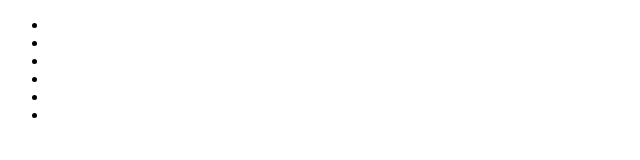
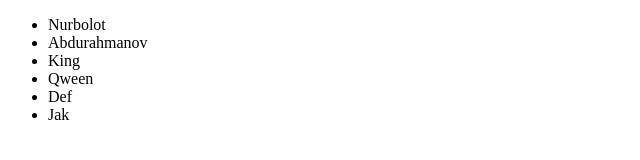
Before and after one commit to Abdurahmanov19/My-web-site, a plain HTML site: page index.html in a window 1280 px wide. Shown: the whole page, without its empty margins (0-640 px from the left). Drawn offline with Linux system fonts and the light colour scheme.

Commit message:
Список составлен

```diff
--- a/index.html
+++ b/index.html
@@ -11,12 +11,12 @@
         <div class="container">
             <div class="logo"></div>
             <ul class="item">
-                <li></li>
-                <li></li>
-                <li></li>
-                <li></li>
-                <li></li>
-                <li></li>
+                <li>Nurbolot</li>
+                <li>Abdurahmanov</li>
+                <li>King</li>
+                <li>Qween</li>
+                <li>Def</li>
+                <li>Jak</li>
             </ul>
         </div>
     </header>
```
Also changed, not shown: 1 other file.
